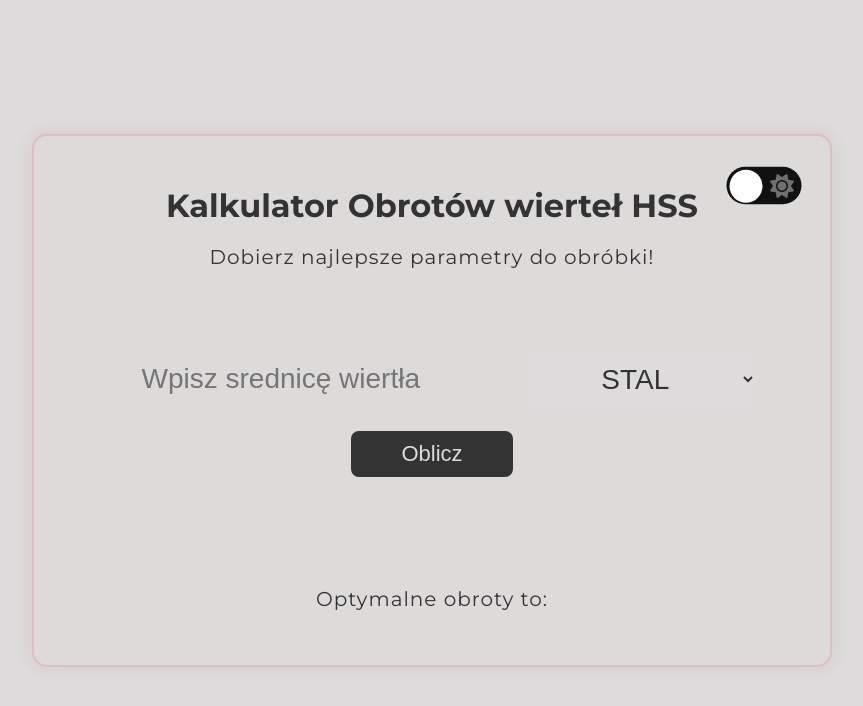
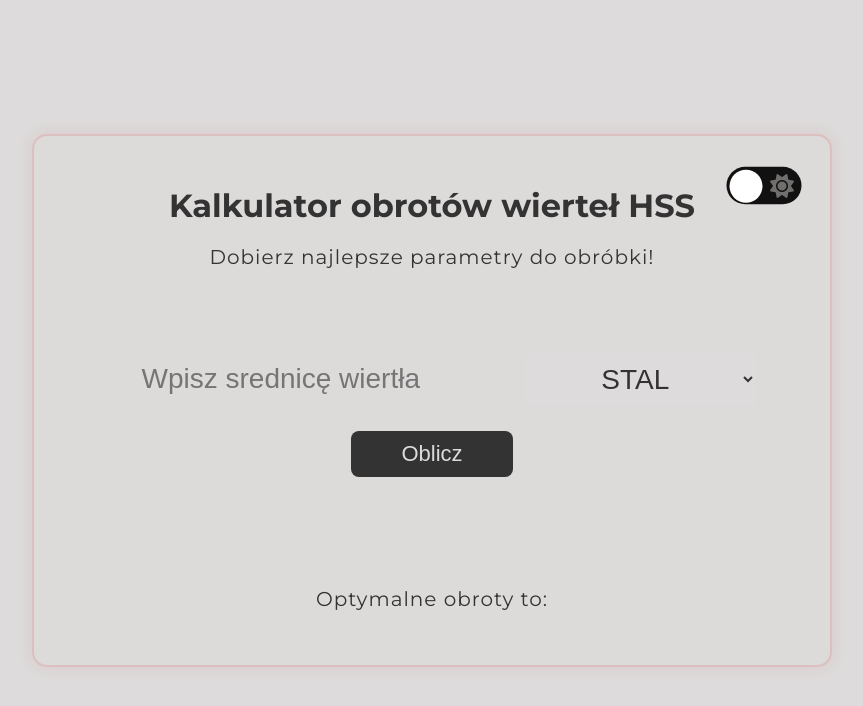
Before and after one commit to stonka123/Calc-spindle-CNC, a plain HTML site: page index.html in a window 1280 px wide. Shown: the whole page, without its empty margins (208-1071 px from the left). Drawn offline with Linux system fonts and the light colour scheme.

Commit message:
full version deskop

```diff
--- a/index.html
+++ b/index.html
@@ -20,7 +20,7 @@
 	<body data-mode="light">
 		<div class="wrapper">
 			<div class="header">
-				<h1>Kalkulator Obrotów wierteł HSS</h1>
+				<h1>Kalkulator obrotów wierteł HSS</h1>
 				<p>Dobierz najlepsze parametry do obróbki!</p>
 			</div>
 			<div>
```
Also changed, not shown: 1 other file.
